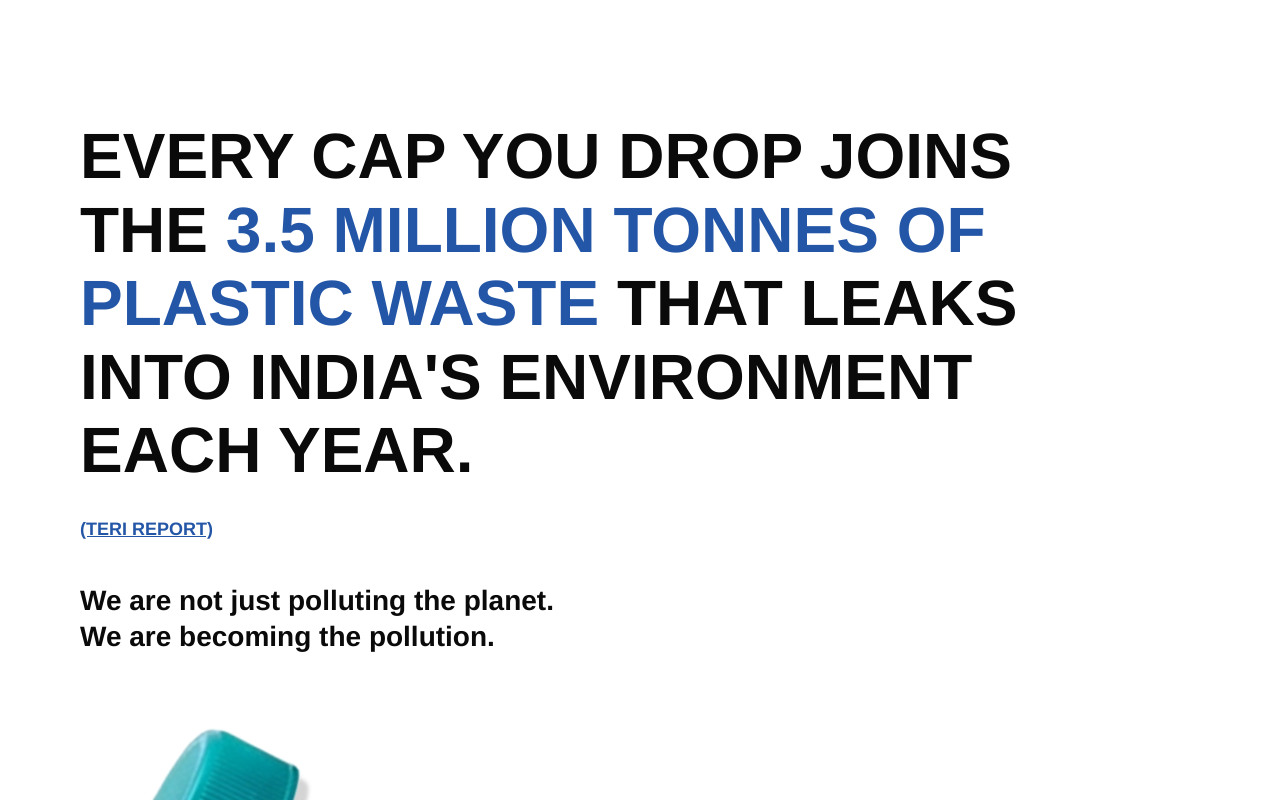
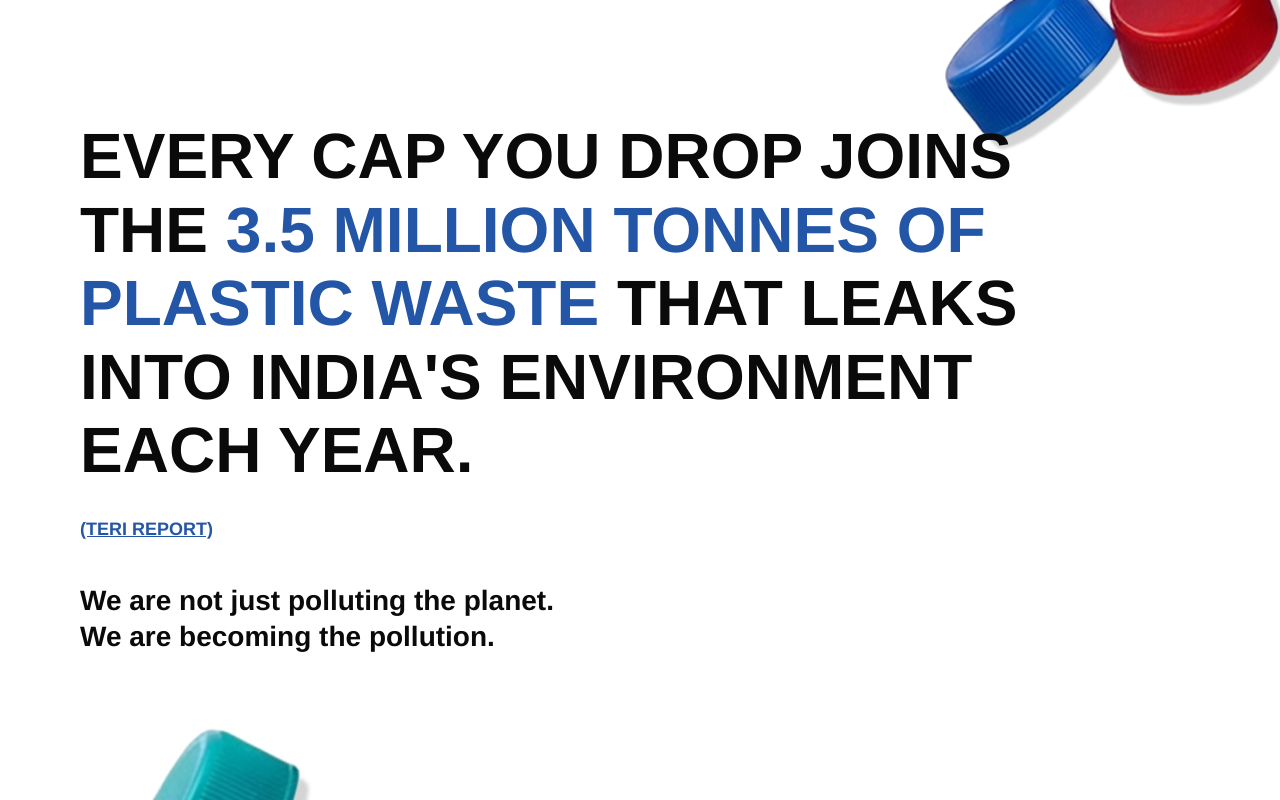
Before and after one commit to Dhanya-Bharadwaj/dhakkan, a React (Vite) app: page / in a window 1280 px wide. Shown: the top 800 px of the page. Built offline with nearby package versions, Linux system fonts and the light colour scheme.

Commit message:
added cap4

```diff
--- a/src/App.css
+++ b/src/App.css
@@ -1,7 +1,7 @@
 /* Base */
 * { box-sizing: border-box; }
-html, body, #root { height: 100%; margin: 0; }
-body { background: #ffffff; font-family: 'Helvetica Neue', Arial, sans-serif; color: #0a0a0a; }
+html, body, #root { height: 100%; margin: 0; overflow-x: hidden; }
+body { background: #ffffff; font-family: 'Helvetica Neue', Arial, sans-serif; color: #0a0a0a; overflow-y: auto; }
 
 .app-wrapper {
   width: 100%;
@@ -12,16 +12,34 @@ body { background: #ffffff; font-family: 'Helvetica Neue', Arial, sans-serif; co
   min-height: 100vh;
   background: #ffffff;
   padding: 20px 40px 48px;
+  overflow: visible;
 }
 
 .page-1 {
   display: flex;
   flex-direction: column;
+  position: relative;
+  overflow: visible;
+}
+
+.caps4-bg {
+  position: absolute;
+  top: -480px;
+  right: -240px;
+  width: 800px;
+  height: 850px;
+  background-size: contain;
+  background-repeat: no-repeat;
+  background-position: right top;
+  opacity: 1;
+  z-index: 0;
+  pointer-events: none;
 }
 
 .page-2 {
   background: #ffffff;
   position: relative;
+  overflow: visible;
 }
 
 .caps7-bg {
--- a/src/App.jsx
+++ b/src/App.jsx
@@ -1,11 +1,13 @@
 import './App.css'
 import caps7 from './assets/caps7.png'
+import caps4 from './assets/caps 4.png'
 
 function App() {
   return (
     <div className="app-wrapper">
       {/* PAGE 1: Navbar + Hero Text (First Half) */}
       <div className="page page-1">
+        <div className="caps4-bg" style={{ backgroundImage: `url(${caps4})` }} aria-hidden="true" />
         <div className="nav-spacer" aria-hidden="true" />
 
         <main className="content content-1">
```
